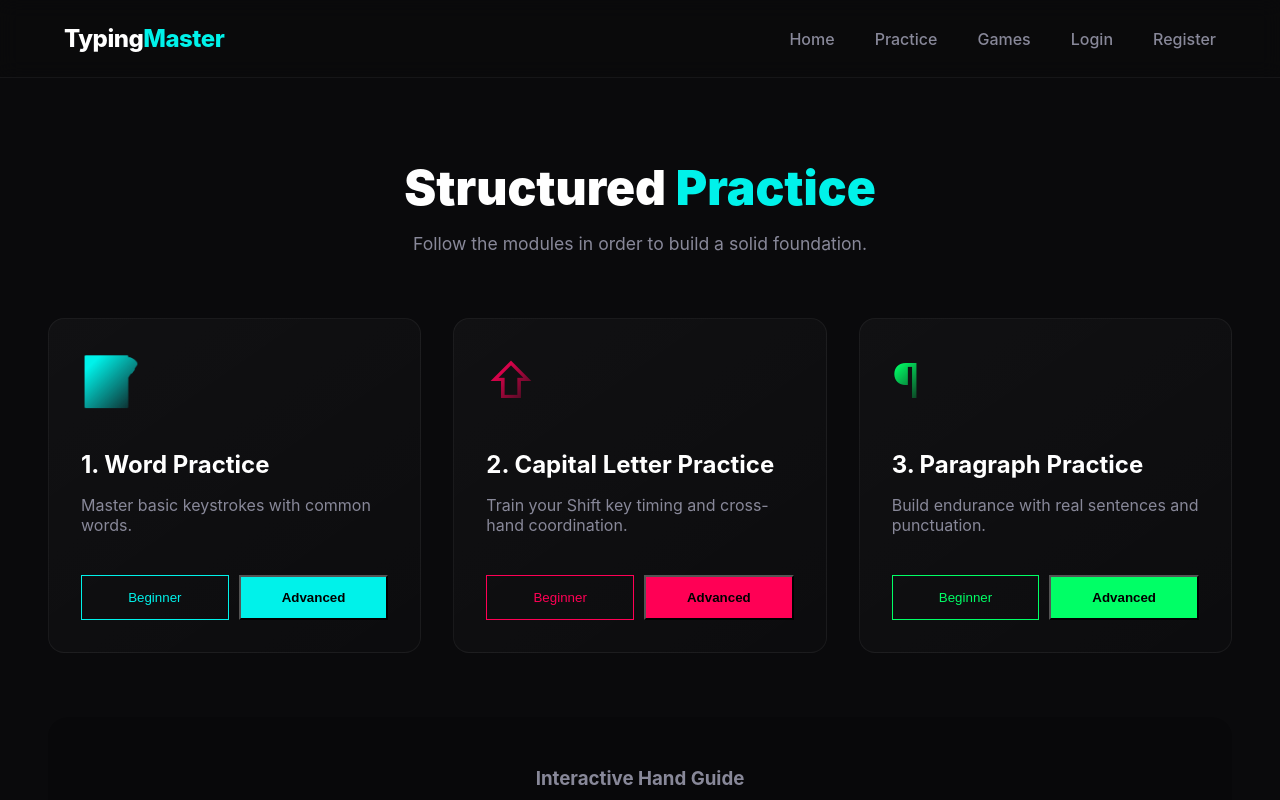
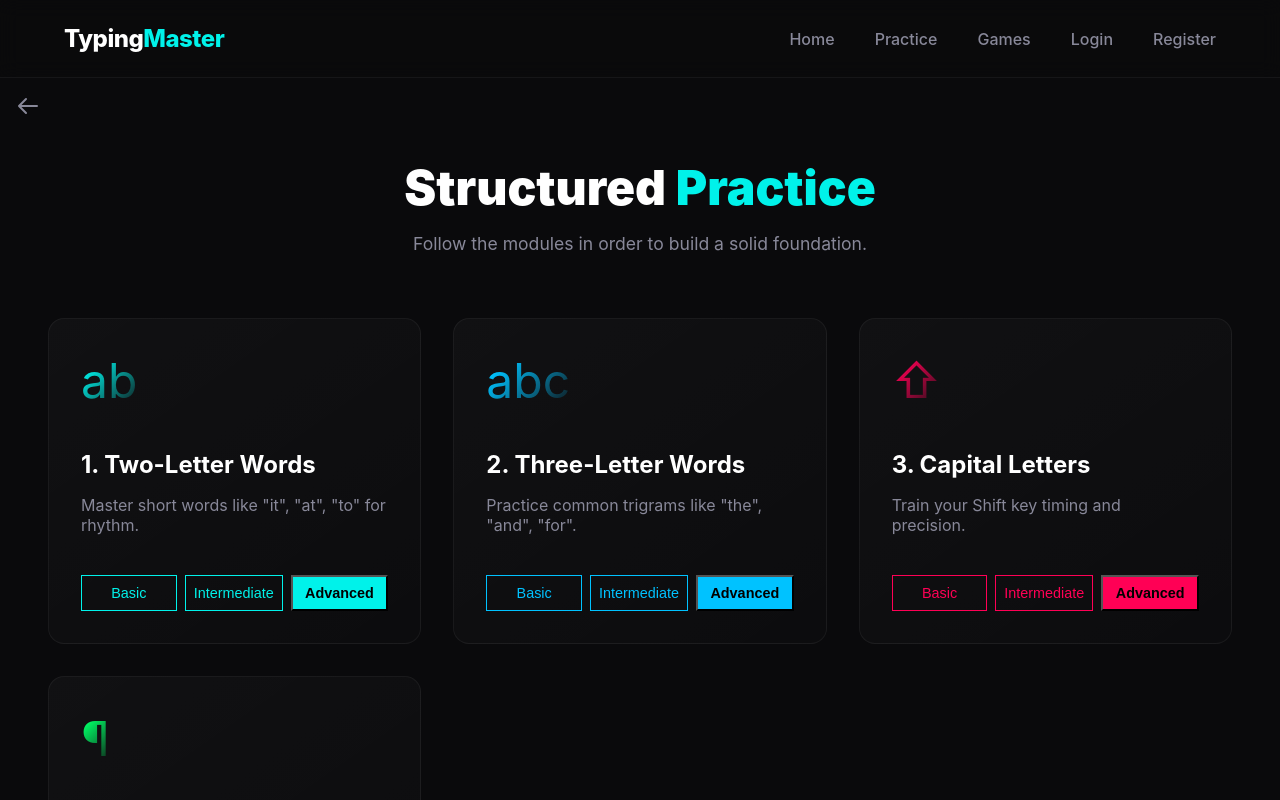
Before and after one commit to jungle19-maker/typingfrontend, a React (Vite) app: page /practice in a window 1280 px wide. Shown: the top 800 px of the page. Built offline with nearby package versions, Linux system fonts and the light colour scheme.

Commit message:
dynamic backend

```diff
--- a/src/App.css
+++ b/src/App.css
@@ -382,3 +382,24 @@ body {
   top: 0;
   left: 0;
 }
+/* Loading Spinner */
+.loading-spinner {
+  display: flex;
+  flex-direction: column;
+  align-items: center;
+  justify-content: center;
+}
+
+.spinner-ring {
+  width: 50px;
+  height: 50px;
+  border: 4px solid rgba(255, 255, 255, 0.1);
+  border-top: 4px solid var(--primary);
+  border-radius: 50%;
+  animation: spin 1s linear infinite;
+}
+
+@keyframes spin {
+  0% { transform: rotate(0deg); }
+  100% { transform: rotate(360deg); }
+}
--- a/src/hooks/useGameLogic.js
+++ b/src/hooks/useGameLogic.js
@@ -1,33 +1,7 @@
 import { useState, useEffect, useRef, useCallback } from 'react';
 import axios from 'axios';
+import { fetchWords, fetchCapitals, fetchParagraphs } from '../services/typingService';
 import { BEGINNER_WORDS, ELEMENTARY_WORDS, INTERMEDIATE_WORDS, ADVANCED_WORDS, EXPERT_WORDS } from '../utils/wordLists';
-
-const WORD_BANK = [
-    "the", "be", "to", "of", "and", "a", "in", "that", "have", "I", "it", "for", "not", "on", "with", "he", "as", "you", "do", "at",
-    "this", "but", "his", "by", "from", "they", "we", "say", "her", "she", "or", "an", "will", "my", "one", "all", "would", "there",
-    "their", "what", "about", "which", "when", "make", "like", "time", "just", "know", "take", "people", "year", "good", "some", "could",
-    "see", "other", "than", "then", "now", "look", "only", "come", "its", "over", "think", "also", "back", "after", "use", "two",
-    "how", "our", "work", "first", "well", "way", "even", "new", "want", "because"
-];
-
-const SENTENCES = [
-    "The quick brown fox jumps over the lazy dog.",
-    "Pack my box with five dozen liquor jugs.",
-    "How vexingly quick daft zebras jump!",
-    "Sphinx of black quartz, judge my vow.",
-    "Two driven jocks help fax my big quiz."
-];
-
-const CAPITAL_WORDS = [
-    "React", "JavaScript", "HTML", "CSS", "NodeJS", "Python", "Java", "Docker", "Alice", "Bob", "New York", "Paris", "London", "Google", "Amazon",
-    "Monday", "Tuesday", "Wednesday", "Thursday", "Friday", "January", "February", "March", "April", "May", "June", "Earth", "Mars", "Jupiter"
-];
-
-const PARAGRAPHS = [
-    "The quick brown fox jumps over the lazy dog. It is a long established fact that a reader will be distracted by the readable content of a page when looking at its layout.",
-    "In the world of software development, typing speed is a superpower. It allows you to translate thoughts into code with minimal friction.",
-    "Typing properly requires posture and patience. Keep your back straight, feet flat on the floor, and wrists elevated above the keyboard."
-];
 
 export const useGameLogic = (gameMode, difficulty = 'beginner') => {
     const [isPlaying, setIsPlaying] = useState(false);
@@ -39,6 +13,7 @@ export const useGameLogic = (gameMode, difficulty = 'beginner') => {
     const [stats, setStats] = useState({ wpm: 0, accuracy: 100, mistakes: 0, correctChars: 0, totalChars: 0, missedKeys: {} });
     const [lives, setLives] = useState(3);
     const [aiProgress, setAiProgress] = useState(0);
+    const [isLoading, setIsLoading] = useState(true);
 
     // New State for Premium Features
     const [combo, setCombo] = useState(0);
@@ -49,7 +24,7 @@ export const useGameLogic = (gameMode, difficulty = 'beginner') => {
     const config = useRef({
         timeLimit: 60,
         type: 'classic',
-        wordList: WORD_BANK,
+        wordList: [],
         allowErrors: false,
         showTimer: true,
         penalty: false,
@@ -70,11 +45,24 @@ export const useGameLogic = (gameMode, difficulty = 'beginner') => {
         };
 
         switch (mode) {
+            case 'practice-2-letter':
+                return {
+                    ...baseConfig,
+                    type: 'practice-2-letter',
+                    timeLimit: 0,
+                    showTimer: true
+                };
+            case 'practice-3-letter':
+                return {
+                    ...baseConfig,
+                    type: 'practice-3-letter',
+                    timeLimit: 0,
+                    showTimer: true
+                };
             case 'practice-capital':
                 return {
                     ...baseConfig,
                     type: 'practice-capital',
-                    wordList: CAPITAL_WORDS, // Use the new CAPITAL_WORDS list
                     timeLimit: 0,
                     showTimer: true
                 };
@@ -82,21 +70,14 @@ export const useGameLogic = (gameMode, difficulty = 'beginner') => {
                 return {
                     ...baseConfig,
                     type: 'practice-paragraph',
-                    wordList: [], // Will load Paragraphs logic in reset
                     timeLimit: 0,
                     showTimer: true
-                };
-            case 'practice-word':
-                return {
-                    ...baseConfig,
-                    type: 'practice-word',
-                    wordList: isBeginner ? BEGINNER_WORDS : INTERMEDIATE_WORDS,
-                    timeLimit: 0
                 };
             case 'word-rain':
                 return {
                     ...baseConfig,
                     type: 'word-rain',
+                    // Fallback wordlist if needed strictly for fallback, but we should aim to fetch
                     wordList: isBeginner ? BEGINNER_WORDS : (isAdvanced ? EXPERT_WORDS : INTERMEDIATE_WORDS),
                     fallSpeed: isBeginner ? 1 : (isAdvanced ? 3 : 2)
                 };
@@ -104,7 +85,6 @@ export const useGameLogic = (gameMode, difficulty = 'beginner') => {
                 return {
                     ...baseConfig,
                     type: 'sentence',
-                    wordList: [],
                     timeLimit: 0,
                     showTimer: true
                 };
@@ -112,7 +92,7 @@ export const useGameLogic = (gameMode, difficulty = 'beginner') => {
                 return {
                     ...baseConfig,
                     type: 'survival',
-                    wordList: WORD_BANK,
+                    wordList: BEGINNER_WORDS, // Simplified for now
                     lives: isBeginner ? 10 : 3,
                     penalty: true
                 };
@@ -120,7 +100,7 @@ export const useGameLogic = (gameMode, difficulty = 'beginner') => {
                 return {
                     ...baseConfig,
                     type: 'race',
-                    wordList: WORD_BANK,
+                    wordList: BEGINNER_WORDS,
                     aiSpeed: isBeginner ? 2 : (isAdvanced ? 8 : 5)
                 };
             case 'classic':
@@ -133,16 +113,52 @@ export const useGameLogic = (gameMode, difficulty = 'beginner') => {
         }
     };
 
-    useEffect(() => {
-        config.current = setupConfig(gameMode, difficulty);
-        resetGame();
+    const loadContent = async () => {
+        setIsLoading(true);
+        try {
+            let data = [];
+            const type = config.current.type;
 
-        return () => {
-            if (timerRef.current) clearInterval(timerRef.current);
-        };
-    }, [gameMode, difficulty]);
+            if (type === 'practice-2-letter') {
+                data = await fetchWords(2);
+            } else if (type === 'practice-3-letter') {
+                data = await fetchWords(3);
+            } else if (type === 'practice-capital') {
+                data = await fetchCapitals(difficulty);
+            } else if (type === 'practice-paragraph') {
+                const paragraphs = await fetchParagraphs(difficulty);
+                // Paragraphs need to be split into words for the engine, or handled as a single block
+                // Engine expects array of words. Let's send the first paragraph split by spaces.
+                if (paragraphs && paragraphs.length > 0) {
+                    data = paragraphs[0].text.split(' ');
+                }
+            } else {
+                // Fallback for other modes not explicitly backend-driven yet or mixed
+                // For now, if wordList is empty in config, we might want to fetch general words
+                if (config.current.wordList && config.current.wordList.length === 0) {
+                    // data = await fetchWords(4); // Default length? No, rely on fallback lists if any
+                } else if (config.current.wordList) {
+                    data = getRandomWords(50, config.current.wordList);
+                }
+            }
 
-    const getRandomWords = (count, sourceList = WORD_BANK) => {
+            if (!data || data.length === 0) {
+                // Emergency fallback
+                data = ['loading', 'failed', 'please', 'retry'];
+            }
+
+            setWords(data);
+
+        } catch (error) {
+            console.error("Failed to fetch content", error);
+            setWords(['error', 'fetching', 'data']);
+        } finally {
+            setIsLoading(false);
+        }
+    };
+
+    const getRandomWords = (count, sourceList) => {
+        if (!sourceList || sourceList.length === 0) return ['no', 'words'];
         let res = [];
         for (let i = 0; i < count; i++) {
             res.push(sourceList[Math.floor(Math.random() * sourceList.length)]);
@@ -150,7 +166,7 @@ export const useGameLogic = (gameMode, difficulty = 'beginner') => {
         return res;
     };
 
-    const resetGame = useCallback(() => {
+    const resetGame = useCallback(async () => {
         setIsPlaying(false);
         setIsGameOver(false);
         setInputValue('');
@@ -162,21 +178,24 @@ export const useGameLogic = (gameMode, difficulty = 'beginner') => {
         setLives(config.current.type === 'survival' ? (config.current.lives || 3) : 3);
         setAiProgress(0);
 
-        if (config.current.type === 'sentence') {
-            setWords(SENTENCES[Math.floor(Math.random() * SENTENCES.length)].split(' '));
-        } else if (config.current.type === 'practice-paragraph') {
-            // Paragraph logic
-            setWords(PARAGRAPHS[Math.floor(Math.random() * PARAGRAPHS.length)].split(' '));
-        } else {
-            setWords(getRandomWords(50, config.current.wordList));
-        }
-
         setTime(config.current.timeLimit || 0);
         if (timerRef.current) clearInterval(timerRef.current);
+
+        await loadContent();
+
     }, []);
 
+    useEffect(() => {
+        config.current = setupConfig(gameMode, difficulty);
+        resetGame();
+
+        return () => {
+            if (timerRef.current) clearInterval(timerRef.current);
+        };
+    }, [gameMode, difficulty]);
+
     const startGame = () => {
-        resetGame();
+        if (isLoading) return;
         setIsPlaying(true);
 
         timerRef.current = setInterval(() => {
@@ -218,21 +237,20 @@ export const useGameLogic = (gameMode, difficulty = 'beginner') => {
         clearInterval(timerRef.current);
         setIsPlaying(false);
         setIsGameOver(true);
-        // Rank calc happens in effect
     }, []);
 
     const handleInput = (e) => {
-        if (!isPlaying) return;
+        if (!isPlaying || isLoading) return;
         const val = e.target.value;
         const prevVal = inputValue;
         const isDelete = val.length < prevVal.length;
         setInputValue(val);
 
         const currentTarget = words[currentWordIndex];
+        if (!currentTarget) return; // Guard
 
         // Combo Logic:
         if (!isDelete && val.length > prevVal.length) {
-            const charIndex = val.length - 1;
             // Check prefix
             if (currentTarget.startsWith(val.trim())) {
                 setCombo(prev => {
@@ -257,7 +275,15 @@ export const useGameLogic = (gameMode, difficulty = 'beginner') => {
                     if (config.current.type === 'sentence' || config.current.type === 'race' || config.current.type === 'practice-paragraph') {
                         endGame();
                     } else {
-                        setWords(prev => [...prev, ...getRandomWords(10, config.current.wordList)]);
+                        // Resupply words if continuous mode
+                        // For API modes, do we refetch? Or loop?
+                        // Let's loop the content or just end it for practice modes
+                        if (['practice-2-letter', 'practice-3-letter', 'practice-capital'].includes(config.current.type)) {
+                            setWords(prev => [...prev, ...prev]); // Duplicate list or refetch? Duplicating is safer for keeping flow
+                        } else {
+                            // Classic behavior
+                            endGame();
+                        }
                     }
                 }
             };
@@ -309,7 +335,6 @@ export const useGameLogic = (gameMode, difficulty = 'beginner') => {
     const wpm = Math.round((stats.correctChars / 5) / (Math.max(timeElapsed, 1) / 60) || 0);
     const accuracy = stats.totalChars > 0 ? Math.round((stats.correctChars / stats.totalChars) * 100) : 100;
 
-    // Determine Rank when game over
     useEffect(() => {
         if (isGameOver) {
             setRank(calculateRank(wpm));
@@ -318,6 +343,7 @@ export const useGameLogic = (gameMode, difficulty = 'beginner') => {
 
     const saveResult = async () => {
         const token = localStorage.getItem('token');
+        if (!token) return;
         try {
             await axios.post(`${import.meta.env.VITE_API_URL}/api/results`, {
                 gameType: config.current.type,
@@ -354,6 +380,7 @@ export const useGameLogic = (gameMode, difficulty = 'beginner') => {
         startGame,
         resetGame,
         currentWordIndex,
-        config: config.current
+        config: config.current,
+        isLoading
     };
 };
--- a/src/pages/Practice.jsx
+++ b/src/pages/Practice.jsx
@@ -4,23 +4,30 @@ import InstructionalUI from '../components/InstructionalUI';
 
 const MODULES = [
     {
-        id: 'practice-word',
-        title: '1. Word Practice',
-        description: 'Master basic keystrokes with common words.',
+        id: 'practice-2-letter',
+        title: '1. Two-Letter Words',
+        description: 'Master short words like "it", "at", "to" for rhythm.',
         color: '#00f2ea', // Cyan
-        icon: '📝'
+        icon: 'ab'
+    },
+    {
+        id: 'practice-3-letter',
+        title: '2. Three-Letter Words',
+        description: 'Practice common trigrams like "the", "and", "for".',
+        color: '#00c2ff', // Blue-Cyan
+        icon: 'abc'
     },
     {
         id: 'practice-capital',
-        title: '2. Capital Letter Practice',
-        description: 'Train your Shift key timing and cross-hand coordination.',
+        title: '3. Capital Letters',
+        description: 'Train your Shift key timing and precision.',
         color: '#ff0055', // Pink
         icon: '⇧'
     },
     {
         id: 'practice-paragraph',
-        title: '3. Paragraph Practice',
-        description: 'Build endurance with real sentences and punctuation.',
+        title: '4. Paragraph Practice',
+        description: 'Build endurance with real context and sentences.',
         color: '#00ff66', // Green
         icon: '¶'
     }
@@ -30,7 +37,32 @@ const Practice = () => {
     const navigate = useNavigate();
 
     return (
-        <div style={{ padding: '3rem', maxWidth: '1200px', margin: '0 auto' }}>
+        <div style={{ padding: '3rem', maxWidth: '1200px', margin: '0 auto', position: 'relative' }}>
+            <button
+                onClick={() => navigate('/')}
+                style={{
+                    position: 'absolute',
+                    top: '0rem', /* Adjusted to align better with heading or top left */
+                    left: '0',
+                    background: 'none',
+                    border: 'none',
+                    color: 'var(--text-muted)',
+                    cursor: 'pointer',
+                    padding: '1rem',
+                    display: 'flex',
+                    alignItems: 'center',
+                    justifyContent: 'center',
+                    transition: 'color 0.2s'
+                }}
+                onMouseOver={(e) => e.currentTarget.style.color = 'var(--primary)'}
+                onMouseOut={(e) => e.currentTarget.style.color = 'var(--text-muted)'}
+                title="Back to Home"
+            >
+                <svg width="24" height="24" fill="none" viewBox="0 0 24 24" stroke="currentColor">
+                    <path strokeLinecap="round" strokeLinejoin="round" strokeWidth={2} d="M10 19l-7-7m0 0l7-7m-7 7h18" />
+                </svg>
+            </button>
+
             <div style={{ textAlign: 'center', marginBottom: '4rem' }}>
                 <h1 style={{ fontSize: '3rem', fontWeight: '900', marginBottom: '1rem' }}>
                     Structured <span style={{ color: 'var(--primary)' }}>Practice</span>
@@ -65,18 +97,25 @@ const Practice = () => {
                         <h3 style={{ fontSize: '1.5rem', marginBottom: '0.5rem' }}>{module.title}</h3>
                         <p style={{ color: 'var(--text-muted)', marginBottom: '2rem', height: '3rem' }}>{module.description}</p>
 
-                        <div style={{ display: 'flex', gap: '10px' }}>
+                        <div style={{ display: 'flex', gap: '8px', flexWrap: 'wrap' }}>
                             <button
-                                onClick={() => navigate(`/practice-session?mode=${module.id}&difficulty=beginner`)}
+                                onClick={() => navigate(`/practice-session?mode=${module.id}&difficulty=basic`)}
                                 className="btn"
-                                style={{ flex: 1, border: `1px solid ${module.color}`, color: module.color, background: 'transparent' }}
+                                style={{ flex: 1, border: `1px solid ${module.color}`, color: module.color, background: 'transparent', padding: '0.5rem', fontSize: '0.9rem' }}
                             >
-                                Beginner
+                                Basic
+                            </button>
+                            <button
+                                onClick={() => navigate(`/practice-session?mode=${module.id}&difficulty=intermediate`)}
+                                className="btn"
+                                style={{ flex: 1, border: `1px solid ${module.color}`, color: module.color, background: 'transparent', padding: '0.5rem', fontSize: '0.9rem' }}
+                            >
+                                Intermediate
                             </button>
                             <button
                                 onClick={() => navigate(`/practice-session?mode=${module.id}&difficulty=advanced`)}
                                 className="btn"
-                                style={{ flex: 1, background: module.color, color: '#000', fontWeight: 'bold' }}
+                                style={{ flex: 1, background: module.color, color: '#000', fontWeight: 'bold', padding: '0.5rem', fontSize: '0.9rem' }}
                             >
                                 Advanced
                             </button>
--- a/src/pages/PracticeSession.jsx
+++ b/src/pages/PracticeSession.jsx
@@ -14,19 +14,30 @@ const PracticeSession = () => {
     const {
         words, inputValue, handleInput, time, isPlaying, isGameOver,
         stats, startGame, resetGame, currentWordIndex, config,
-        lives, aiProgress, combo, maxCombo, rank
+        lives, aiProgress, combo, maxCombo, rank, isLoading
     } = useGameLogic(mode, difficulty);
 
     // Auto-start
     useEffect(() => {
-        if (!isPlaying && !isGameOver) {
+        if (!isPlaying && !isGameOver && !isLoading) {
             startGame();
         }
-    }, [isPlaying, isGameOver]);
+    }, [isPlaying, isGameOver, isLoading]);
 
     const currentWord = words[currentWordIndex] || '';
     const nextCharIndex = inputValue.length;
     const nextChar = currentWord[nextCharIndex] || ' ';
+
+    if (isLoading) {
+        return (
+            <div className="practice-container premium-layout" style={{ display: 'flex', justifyContent: 'center', alignItems: 'center' }}>
+                <div className="loading-spinner">
+                    <div className="spinner-ring"></div>
+                    <p style={{ marginTop: '1rem', color: 'var(--primary)' }}>Fetching Content...</p>
+                </div>
+            </div>
+        );
+    }
 
     return (
         <div className="practice-container premium-layout">
@@ -37,14 +48,14 @@ const PracticeSession = () => {
             {/* Premium HUD */}
             <header className="game-hud">
                 <div className="hud-left">
-                    <button onClick={() => navigate('/game')} className="btn-icon back-btn">
+                    <button onClick={() => navigate('/practice')} className="btn-icon back-btn">
                         <svg width="24" height="24" fill="none" viewBox="0 0 24 24" stroke="currentColor">
                             <path strokeLinecap="round" strokeLinejoin="round" strokeWidth={2} d="M10 19l-7-7m0 0l7-7m-7 7h18" />
                         </svg>
                     </button>
                     <div className="mode-badge">
                         <span className="dot"></span>
-                        {mode} <span style={{ opacity: 0.5 }}>|</span> {difficulty}
+                        {config.type.replace('practice-', '').replace('-', ' ').toUpperCase()}
                     </div>
                 </div>
 
@@ -81,7 +92,7 @@ const PracticeSession = () => {
             {/* Main Arena */}
             <main className="game-arena">
                 {isGameOver ? (
-                    <ResultPanel stats={stats} rank={rank} maxCombo={maxCombo} onRetry={() => { resetGame(); startGame(); }} />
+                    <ResultPanel stats={stats} rank={rank} maxCombo={maxCombo} onRetry={() => { resetGame(); }} />
                 ) : (
                     <>
                         {/* Race Mode Track */}
@@ -120,7 +131,7 @@ const PracticeSession = () => {
                                 </div>
                             ) : (
                                 <div className="word-stream-premium">
-                                    {/* Scroll wrapper logic would be needed for many words, for now we slice around current */}
+                                    {/* Focus on current word with context */}
                                     <div className="words-track">
                                         {words.slice(Math.max(0, currentWordIndex - 2), currentWordIndex + 10).map((w, i) => {
                                             const realIndex = Math.max(0, currentWordIndex - 2) + i;
@@ -158,6 +169,7 @@ const PracticeSession = () => {
                 )}
             </main>
         </div>
+
     );
 };
 
--- /dev/null
+++ b/src/services/typingService.js
@@ -0,0 +1,18 @@
+import axios from 'axios';
+
+const API_URL = import.meta.env.VITE_API_URL || 'http://localhost:5000';
+
+export const fetchWords = async (length) => {
+    const response = await axios.get(`${API_URL}/api/typing/words`, { params: { length } });
+    return response.data.data;
+};
+
+export const fetchCapitals = async (difficulty = 'basic') => {
+    const response = await axios.get(`${API_URL}/api/typing/capitals`, { params: { difficulty } });
+    return response.data.data;
+};
+
+export const fetchParagraphs = async (difficulty = 'basic') => {
+    const response = await axios.get(`${API_URL}/api/typing/paragraphs`, { params: { difficulty } });
+    return response.data.data;
+};
```
